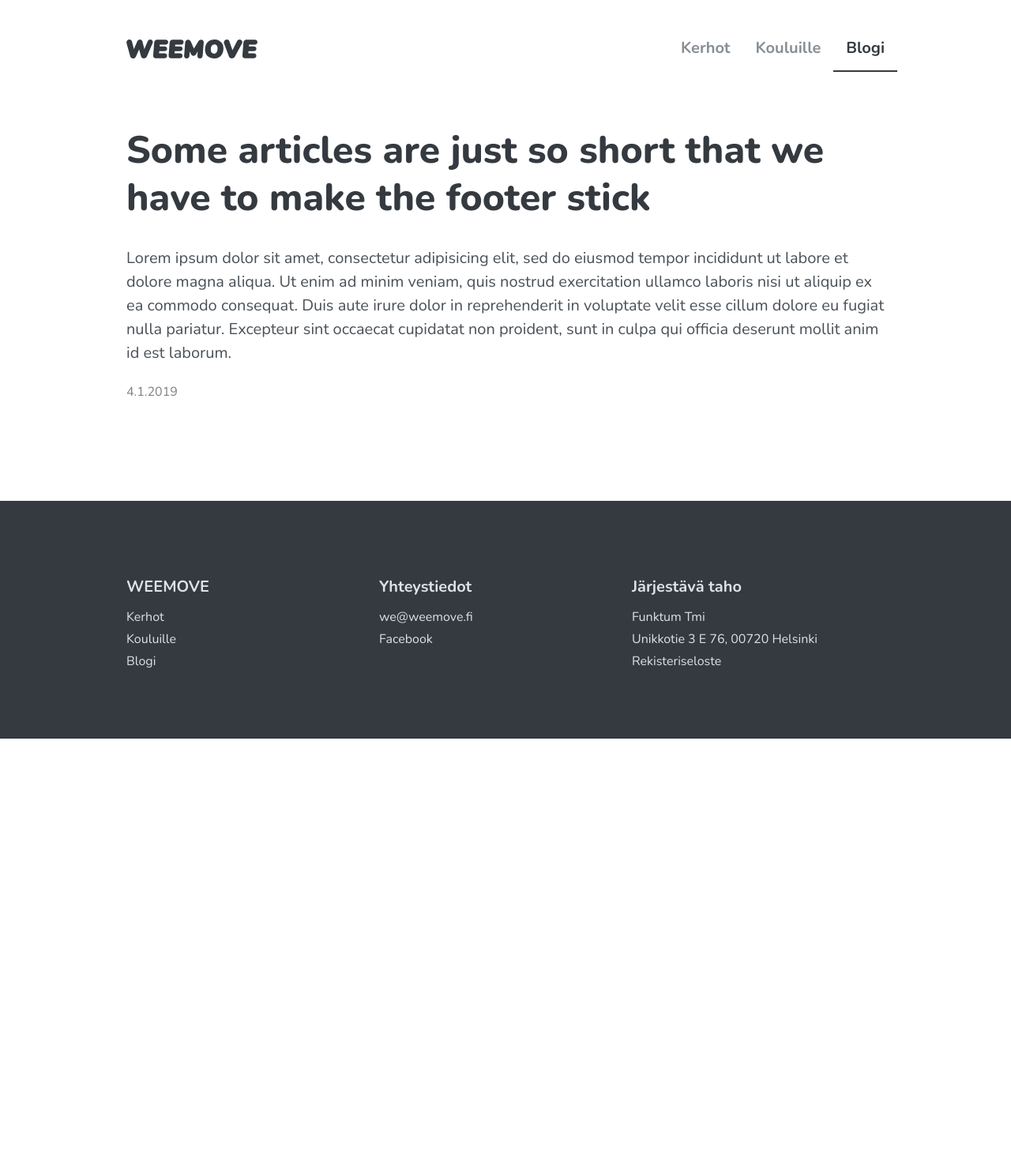
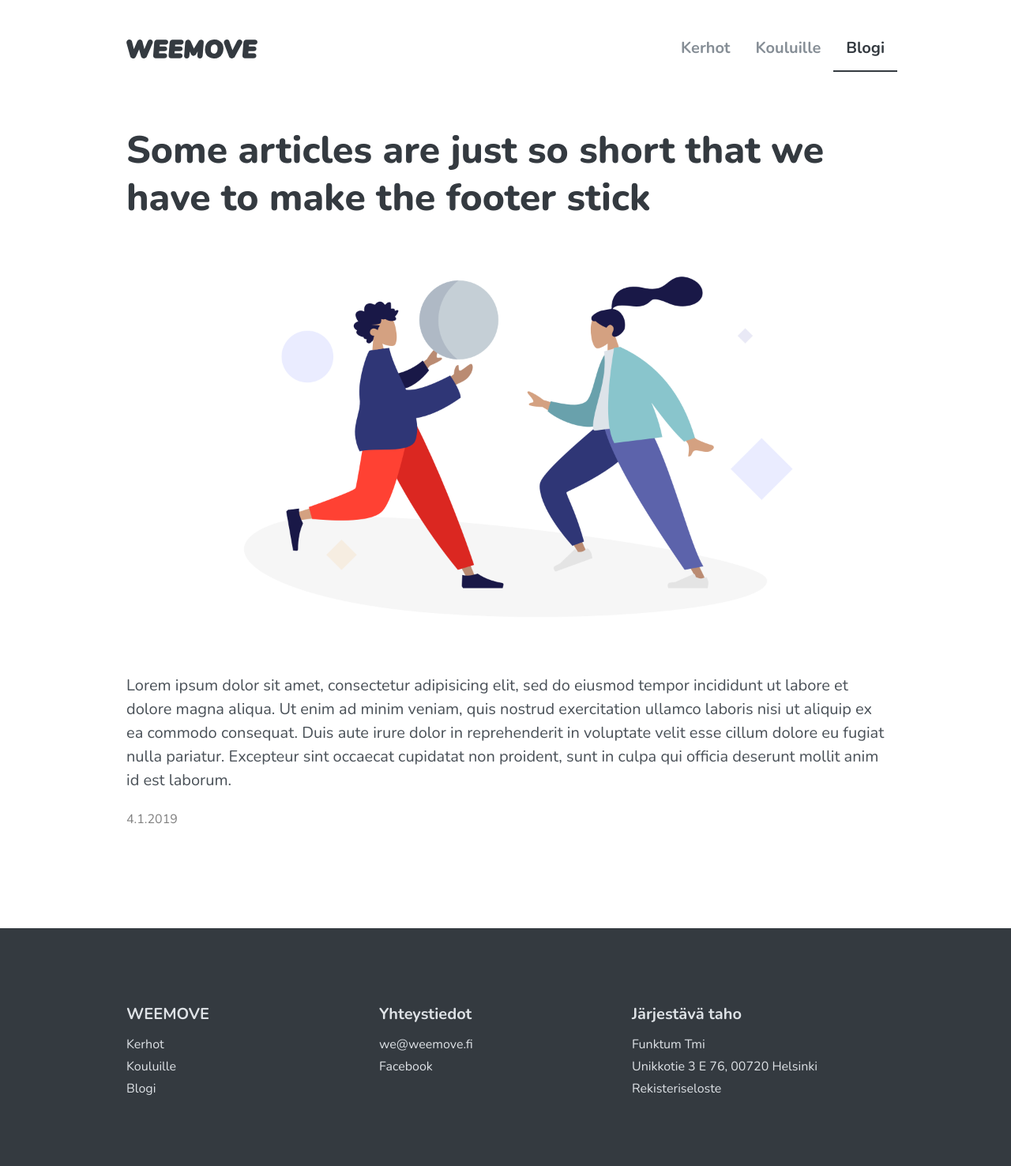
Before and after one commit to Funktum/weemove, a Jekyll site: the page built from _posts/2016-05-19-super-short-article.md, in a window 1280 px wide. Shown: the whole page at 79% size. Built offline with Jekyll 4.4.1, drawn with Linux system fonts in a browser that asks for light colours; a script that is not in the unit is left out; before the commit the page ends 935 px from its top, so only the background shows below that.

Commit message:
Update _posts/2016-05-19-super-short-article.md (via Jekyll+)

```diff
--- a/_posts/2016-05-19-super-short-article.md
+++ b/_posts/2016-05-19-super-short-article.md
@@ -3,6 +3,7 @@ published: true
 layout: post
 title: Some articles are just so short that we have to make the footer stick
 date: '2019-01-04'
+image: /uploads/weemove-illustration-1.png
 ---
 
 Lorem ipsum dolor sit amet, consectetur adipisicing elit, sed do eiusmod tempor incididunt ut labore et dolore magna aliqua. Ut enim ad minim veniam, quis nostrud exercitation ullamco laboris nisi ut aliquip ex ea commodo consequat. Duis aute irure dolor in reprehenderit in voluptate velit esse cillum dolore eu fugiat nulla pariatur. Excepteur sint occaecat cupidatat non proident, sunt in culpa qui officia deserunt mollit anim id est laborum.
```
